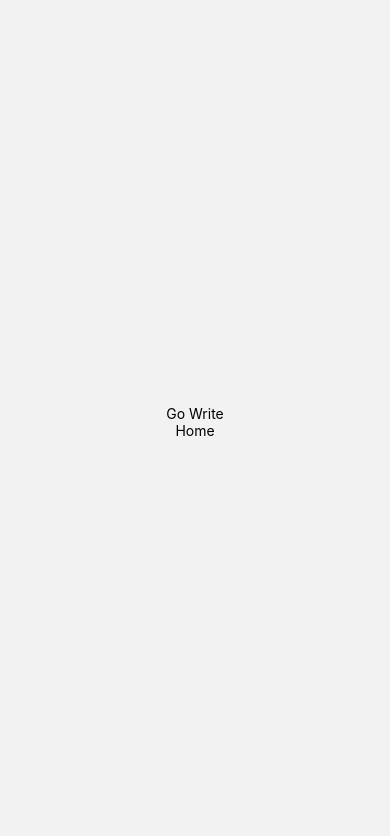
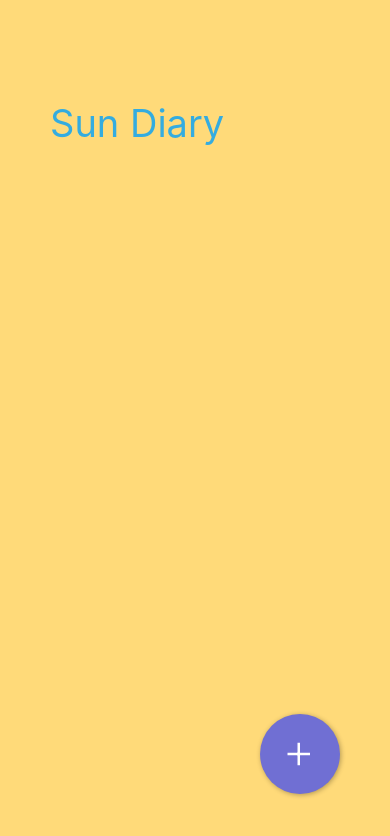
Before and after one commit to jkim8/sun-dairy, a React Native app: screen /Home in a window 390 px wide. Shown: the top 836 px of the page. Built offline with nearby package versions, Linux system fonts and the light colour scheme.

Commit message:
home screen

```diff
--- a/screens/Home.js
+++ b/screens/Home.js
@@ -1,21 +1,39 @@
 import react from "react";
 import styled from "styled-components/native";
+import colors from "../colors";
+import { Ionicons } from "@expo/vector-icons";
 
 const View = styled.View`
   flex: 1;
+  padding: 0px 50px;
+  padding-top: 100px;
+  background-color: ${colors.bgColor};
+`;
+const Title = styled.Text`
+  color: ${colors.textColor};
+  font-size: 38px;
+  margin-bottom: 100px;
+`;
+const Btn = styled.TouchableOpacity`
+  position: absolute;
+  bottom: 50px;
+  right: 50px;
+  height: 80px;
+  width: 80px;
+  border-radius: 50%;
   justify-content: center;
   align-items: center;
+  background-color: ${colors.btnColor};
+  elevation: 5;
+  box-shadow: 1px 1px 5px rgba(0, 0, 0, 0.3);
 `;
-const Text = styled.Text``;
-const Btn = styled.TouchableOpacity``;
-const BtnText = styled.Text``;
 
 const Home = ({ navigation: { navigate } }) => (
   <View>
+    <Title>Sun Diary</Title>
     <Btn onPress={() => navigate("Write")}>
-      <BtnText>Go Write</BtnText>
+      <Ionicons name="add" color="white" size={40} />
     </Btn>
-    <Text>Home</Text>
   </View>
 );
 
```
